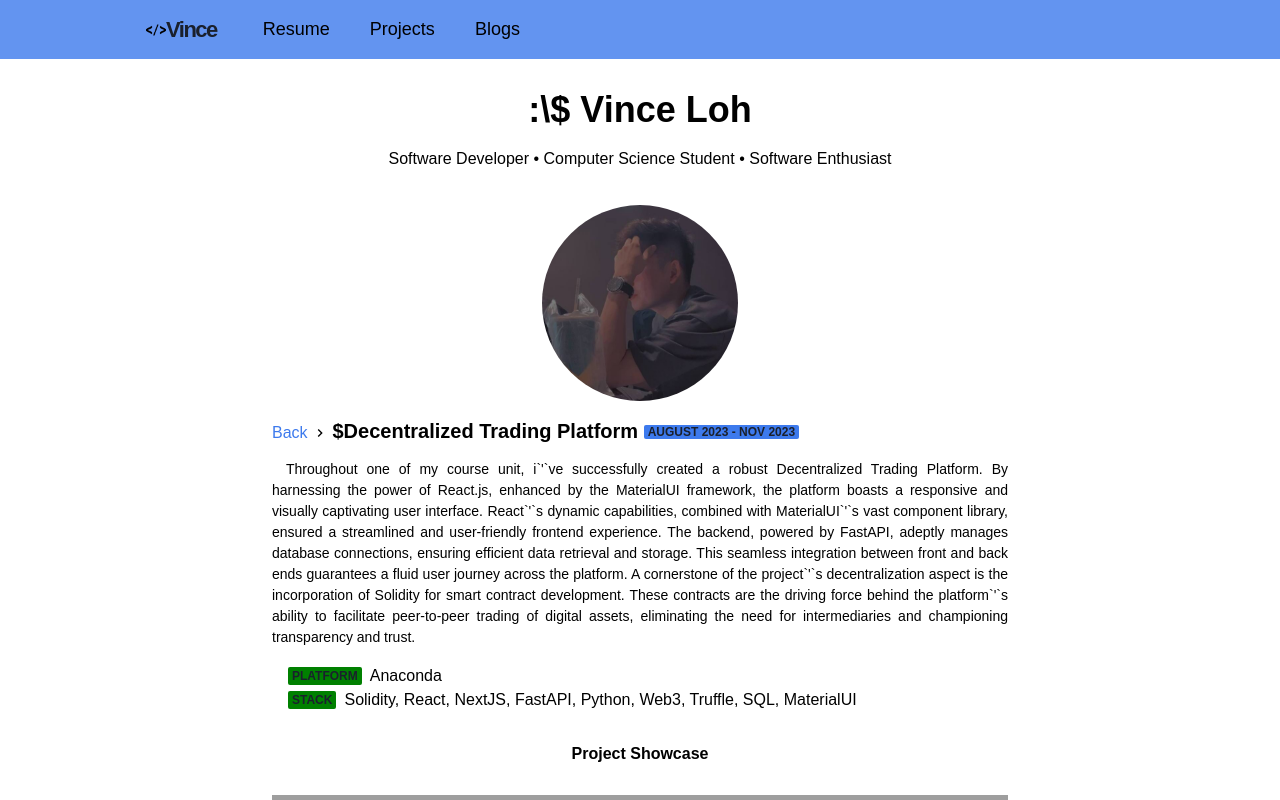
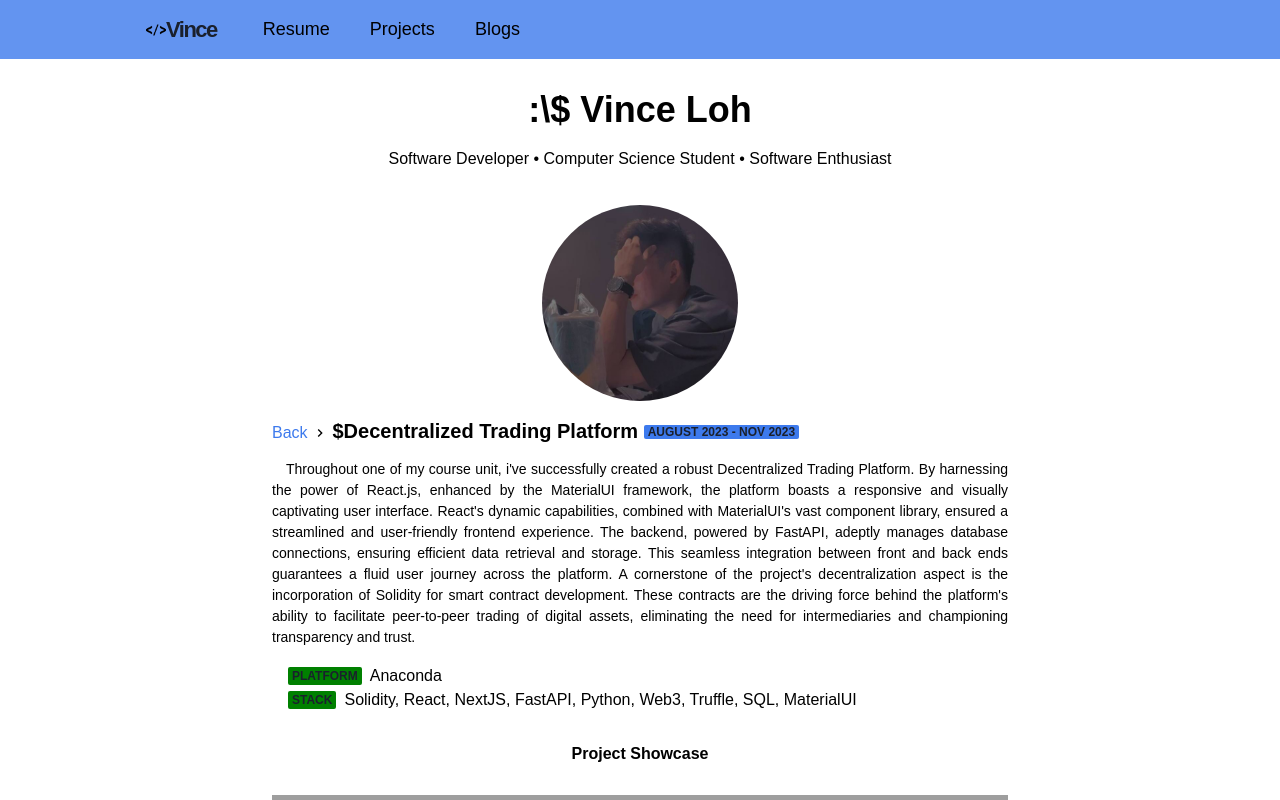
Before and after one commit to Vince-Loh/vince-portfolio, a Next.js app: page /projects/dtphome in a window 1280 px wide. Shown: the top 800 px of the page. Built offline with nearby package versions, Linux system fonts and the light colour scheme; grey boxes are pictures that could not be loaded.

Commit message:
fixed apos

```diff
--- a/pages/blogs/mind.js
+++ b/pages/blogs/mind.js
@@ -21,7 +21,7 @@ const Blog = () => (
 	<Layout title="mind">
 		<Box>
 			<Title>
-				What`&apos;`s top of my mind? <Badge bg ="blue">25 Dec 2023</Badge>
+				What&apos;s top of my mind? <Badge bg ="blue">25 Dec 2023</Badge>
 			</Title>
 			<List ml={4} my={4}>
 				<ListItem>
@@ -35,7 +35,7 @@ const Blog = () => (
 			</List>
 
 			<Heading as="h4" fontSize={16} my={8}>
-				<Center>Stuff I`&apos;`m focused on thinking about.</Center>
+				<Center>Stuff I&apos;m focused on thinking about.</Center>
 			</Heading>
 
                <P>
--- a/pages/projects/dtphome.js
+++ b/pages/projects/dtphome.js
@@ -24,9 +24,9 @@ const Work = () => (
 				$Decentralized Trading Platform <Badge bg ="blue">August 2023 - Nov 2023</Badge>
 			</Title>
 			<P style={{ fontSize: '14px' }}>
-			Throughout one of my course unit, i`&apos;`ve successfully created a robust Decentralized Trading Platform. By harnessing the power of React.js, enhanced by the MaterialUI framework, the platform boasts a responsive and visually captivating user interface. React`&apos;`s dynamic capabilities, combined with MaterialUI`&apos;`s vast component library, ensured a streamlined and user-friendly frontend experience.
+			Throughout one of my course unit, i&apos;ve successfully created a robust Decentralized Trading Platform. By harnessing the power of React.js, enhanced by the MaterialUI framework, the platform boasts a responsive and visually captivating user interface. React&apos;s dynamic capabilities, combined with MaterialUI&apos;s vast component library, ensured a streamlined and user-friendly frontend experience.
 			The backend, powered by FastAPI, adeptly manages database connections, ensuring efficient data retrieval and storage. This seamless integration between front and back ends guarantees a fluid user journey across the platform.
-			A cornerstone of the project`&apos;`s decentralization aspect is the incorporation of Solidity for smart contract development. These contracts are the driving force behind the platform`&apos;`s ability to facilitate peer-to-peer trading of digital assets, eliminating the need for intermediaries and championing transparency and trust. 			</P>
+			A cornerstone of the project&apos;s decentralization aspect is the incorporation of Solidity for smart contract development. These contracts are the driving force behind the platform&apos;s ability to facilitate peer-to-peer trading of digital assets, eliminating the need for intermediaries and championing transparency and trust. 			</P>
 			<List ml={4} my={4}>
 				<ListItem>
 					<Meta>Platform</Meta>
```
